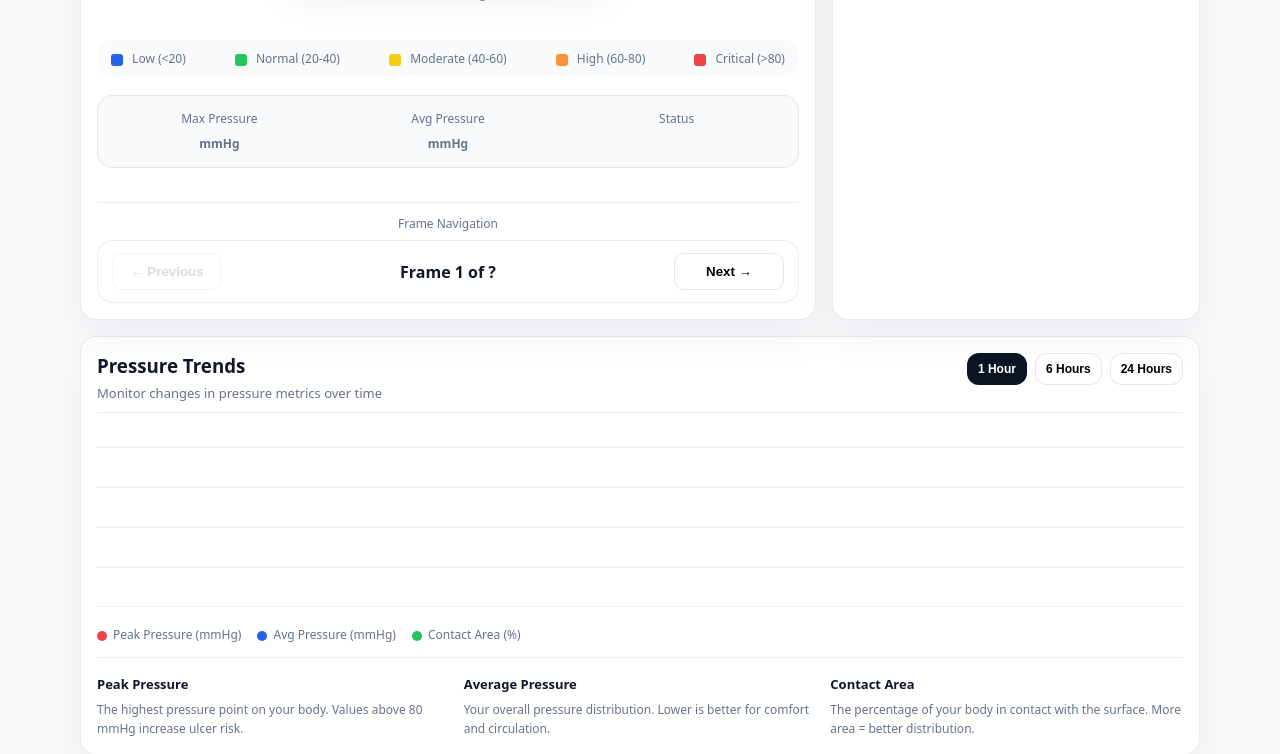
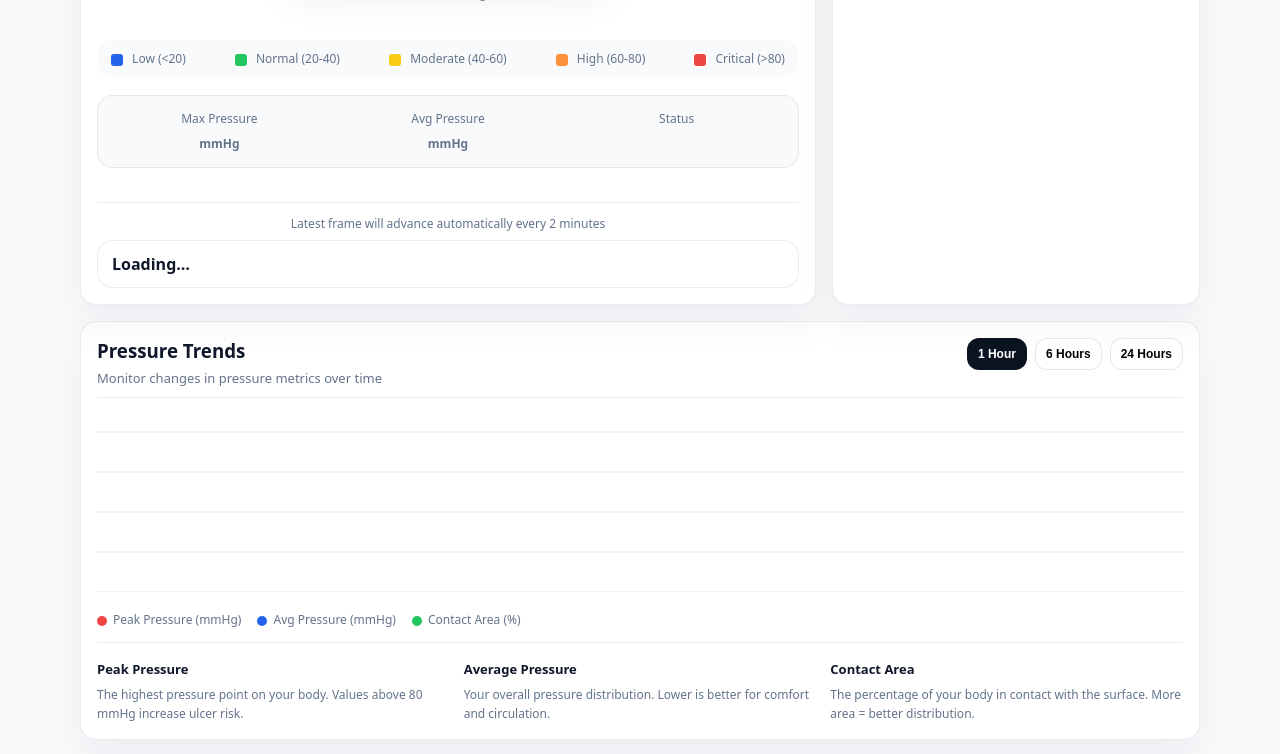
Before and after one commit to markiplagat/WeBSolutions, a Django app: template pressure_monitor/templates/patient/dashboard.html in a window 1280 px wide. Shown: the part 527-1281 px from the top of the page. Run offline with Django 5.2, Linux system fonts and the light colour scheme; the template is opened without the code that fills it, so the values that code supplies are empty.

Commit message:
auto-load the next frame every 120 seconds

```diff
--- a/pressure_monitor/templates/patient/dashboard.html
+++ b/pressure_monitor/templates/patient/dashboard.html
@@ -70,11 +70,9 @@
 
         <!-- Thumbnail gallery -->
         <div class="thumbnail-gallery">
-          <div style="font-size: 12px; color: var(--muted); margin-bottom: 8px; text-align: center;">Frame Navigation</div>
+          <div style="font-size: 12px; color: var(--muted); margin-bottom: 8px; text-align: center;">Latest frame will advance automatically every 2 minutes</div>
           <div class="frame-nav">
-            <button id="prev-frame" class="btn btn--ghost" disabled>← Previous</button>
-            <span id="frame-counter">Frame 1 of ?</span>
-            <button id="next-frame" class="btn btn--ghost">Next →</button>
+            <span id="frame-counter">Loading…</span>
           </div>
         </div>
       </div>
@@ -306,6 +304,7 @@ function buildThumbnail(frame, idx) {
 
 let currentOffset = 0;
 let totalFrames = 0;
+let autoAdvanceTimer = null;
 
 function loadPressureFrame(offset = 0) {
   fetch(`/api/pressure-data/?limit=1&offset=${offset}`)
@@ -327,14 +326,8 @@ function loadPressureFrame(offset = 0) {
 
       document.getElementById('main-timestamp').textContent = formatTimestamp(frame.recorded_at);
 
-      // Update navigation
       const counter = document.getElementById('frame-counter');
-      counter.textContent = `Frame ${offset + 1} of ${totalFrames || '?'}`;
-
-      const prevBtn = document.getElementById('prev-frame');
-      const nextBtn = document.getElementById('next-frame');
-      prevBtn.disabled = offset === 0;
-      nextBtn.disabled = offset >= (totalFrames - 1);
+      if (counter) counter.textContent = `Frame ${offset + 1} of ${totalFrames || '?'}`;
     })
     .catch(err => console.error('Failed to load pressure frame:', err));
 }
@@ -346,29 +339,26 @@ function loadFrameCount() {
       if (data.frames && data.frames.length > 0) {
         totalFrames = data.total_frames || 1;
         loadPressureFrame(0);
+        startAutoAdvance();
       }
     });
 }
 
-function initNavigation() {
-  document.getElementById('prev-frame').onclick = () => {
-    if (currentOffset > 0) {
-      loadPressureFrame(currentOffset - 1);
-    }
-  };
-  document.getElementById('next-frame').onclick = () => {
-    loadPressureFrame(currentOffset + 1);
-  };
+function advanceFrame() {
+  if (totalFrames === 0) return;
+  const nextOffset = currentOffset >= totalFrames - 1 ? 0 : currentOffset + 1;
+  loadPressureFrame(nextOffset);
+}
+
+function startAutoAdvance() {
+  if (autoAdvanceTimer !== null) return;
+  autoAdvanceTimer = setInterval(advanceFrame, 120000);
 }
 
 // Load on page ready
 document.addEventListener('DOMContentLoaded', () => {
-  initNavigation();
   loadFrameCount();
 });
-
-// Auto-refresh every 20 seconds - disabled for now since single frame
-// setInterval(() => loadPressureFrame(currentOffset), 20000);
 </script>
 
 </body>
```
Also changed, not shown: pressure_monitor/templates/auth/dashboard_patient.html (+13 -23 lines).
